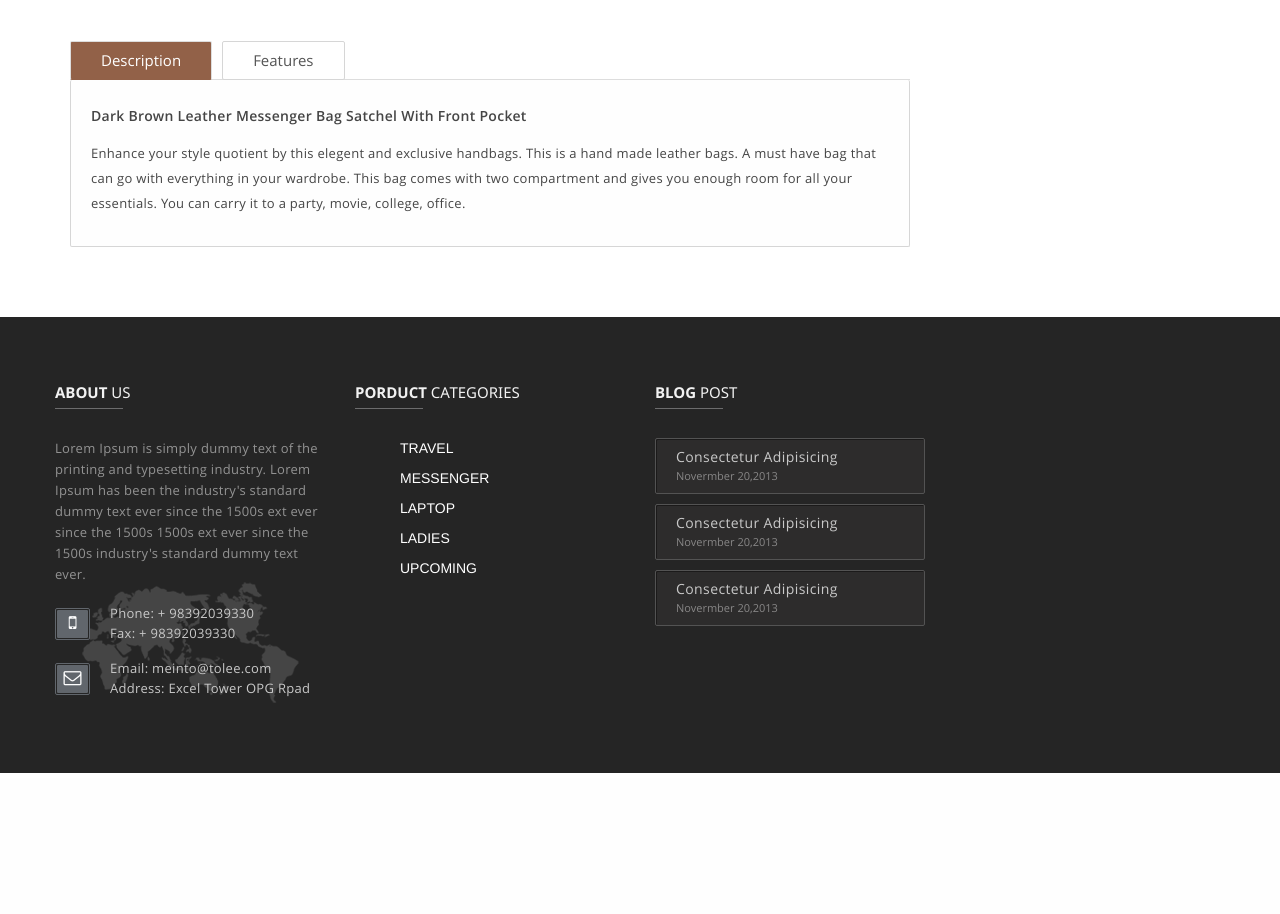
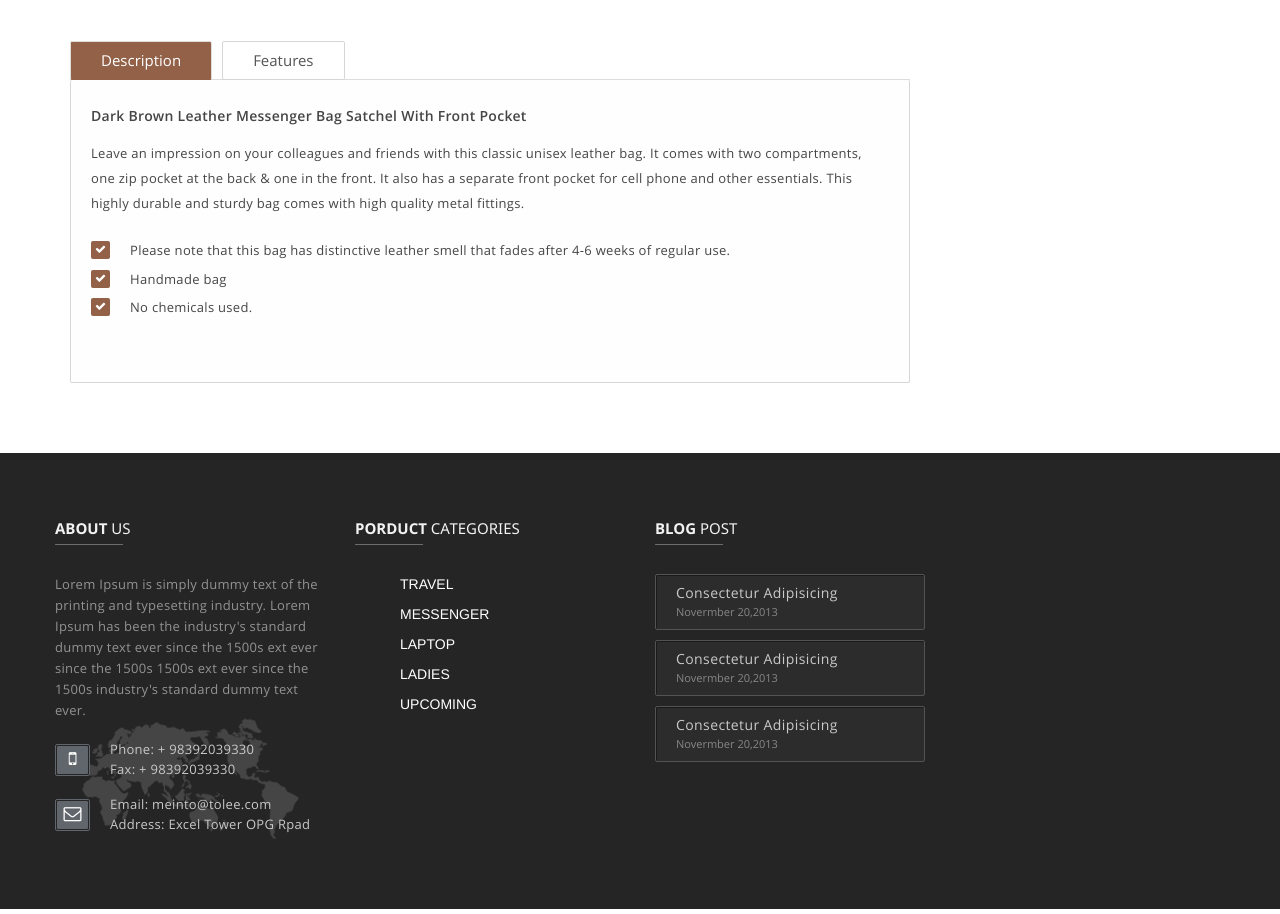
Before and after one commit to GKMIT/leather_bags_now, a PHP site: page /dark-brown-leather-messenger-bag-satchel-with-front-pocket.php in a window 1280 px wide. Shown: the part 664-1578 px from the top of the page. Before the commit the page ends 1437 px from the top, so only its background shows below. Run offline with PHP 8.4, Linux system fonts and the light colour scheme.

Commit message:
CZ12 description and feature add

```diff
--- a/assets/css/custom-product.css
+++ b/assets/css/custom-product.css
@@ -21,3 +21,10 @@
 .owl-carousel .owl-wrapper-outer.autoHeight{
 	height: auto !important;
 }
+.tab-features ul li{
+	width:100% !important;
+}
+
+.tab-features ul li i{
+	background: none repeat scroll 0 0 #926148;
+}
--- a/black-leather-and-jute-messenger-bag-satchel.php
+++ b/black-leather-and-jute-messenger-bag-satchel.php
@@ -134,8 +134,9 @@
 				<div id="tab-photos" class="tab-pane fade active in">
 					<div class="tab-features">
 						<h3>Black Leather And Jute Messenger Bag Satchel</h3>
+						<p>Arrive your office in style with this exclusive leather & jute office cum laptop bag. This bag comes with two components with zip, a zip pocket at back and front. It can accomodate all your laptop, all phone, important files. You can use it as laptop bag, hand briefcase, messenger bag, shoulder bag with its adjustable shoulder strap.</p>
 						<p>Distinctive leather smell that fades within 4-6 weeks of ragular use.</p>
-						<p>Arrive your office in style with this exclusive leather & jute office cum laptop bag. This bag comes with two components with zip, a zip pocket at back and front. It can accomodate all your laptop, all phone, important files. You can use it as laptop bag, hand briefcase, messenger bag, shoulder bag with its adjustable shoulder strap.</p>
+						<p>Handmade bag no camicals and workplace</p>
 					  </div>
 				</div>
 				<div id="reviews" class="tab-pane fade">
--- a/dark-brown-leather-messenger-bag-satchel-with-front-pocket.php
+++ b/dark-brown-leather-messenger-bag-satchel-with-front-pocket.php
@@ -141,21 +141,28 @@
 				<div id="tab-photos" class="tab-pane fade active in">
 					<div class="tab-features">
 						<h3>Dark Brown Leather Messenger Bag Satchel With Front Pocket</h3>
-						<p>Enhance your style quotient by this elegent and exclusive handbags. This is a hand made leather bags. A must have bag that can go with everything in your wardrobe. This bag comes with two compartment and gives you enough room for all your essentials. You can carry it to a party, movie, college, office.</p>
+						<p>Leave an impression on your colleagues and friends with this classic unisex leather bag. It comes with two compartments, one zip pocket at the back & one in the front. It also has a separate front pocket for cell phone and other essentials. This highly durable and sturdy bag comes with high quality metal fittings.</p>
+						<ul>
+							<li><i class="fa fa-check"></i><p>Please note that this bag has distinctive leather smell that fades after 4-6 weeks of regular use.</p></li>
+							<li><i class="fa fa-check"></i><p>Handmade bag</p></li>
+							<li><i class="fa fa-check"></i><p>No chemicals used.</p></li>
+						</ul>
+
+
+
 					  </div>
 				</div>
 				<div id="reviews" class="tab-pane fade">
 					<div class="product-details">
 						<h3>product features</h3>
 						<ul>
-							<li><span>Type</span><p>Messenger & Shoulder & Ladies</p></li>
-							<li><span>Color</span><p>Black</p></li>
-							<li><span>Sizes</span><p>9' x 11', 10' x 12', 11' x 13', 12' x 13'</p></li>
-							<li><span>Material</span><p>Leather & Steel</p></li>
-							<li><span>Number of Pockets</span><p>Four Pocket with Chain</p></li>
-							<li><span>Number of Compartments</span><p>Three compartments available</p></li>
-							<li><span>Straps</span><p>2 Strap available</p></li>
-							<li><span>Other Body Features</span><p>Laptop Sleeve with Velcro Closure, Main Compartment, Adjustable Straps at Back</p></li>
+							<li><span>Type</span><p>Messenger</p></li>
+							<li><span>Color</span><p>Brown</p></li>
+							<li><span>Sizes</span><p>7'x 9', 9' x 11', 10' x 13'</p></li>
+							<li><span>Material</span><p>Calf leather, Brass Buckles</p></li>
+							<li><span>Number of Pockets</span><p>Two</p></li>
+							<li><span>Number of Compartments</span><p>Two</p></li>
+							<li><span>Number of Straps</span><p>One</p></li>
 						</ul>
 					</div>
 				</div>
--- a/ladies-leather-sling-bag-satchel.php
+++ b/ladies-leather-sling-bag-satchel.php
@@ -142,7 +142,8 @@
 				<div id="tab-photos" class="tab-pane fade active in">
 					<div class="tab-features">
 						<h3>Ladies Leather Sling Bag Satchel</h3>
-						<p>Enhance your style quotient by this elegent and exclusive handbags. This is a hand made leather bags. A must have bag that can go with everything in your wardrobe. This bag comes with two compartment and gives you enough room for all your essentials. You can carry it to a party, movie, college, office.</p>
+						<p>Create your own fashion statement by this stylish yet simple leather sling bag. The bag comes with two compartments alongwith a zip pocked on back and a pocket on front.</p>
+						<p>You can adjust the bag according to your comfort with the adjustable shoulder strap.</p>
 					  </div>
 				</div>
 				<div id="reviews" class="tab-pane fade">
```
Also changed, not shown: dark-brown-full-flap-laptop-messenger-leather-bag-satchel.php (+12 -12 lines).
